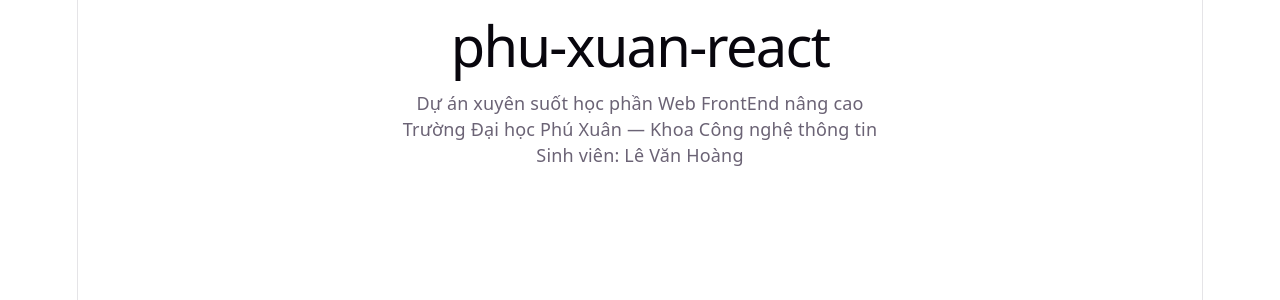
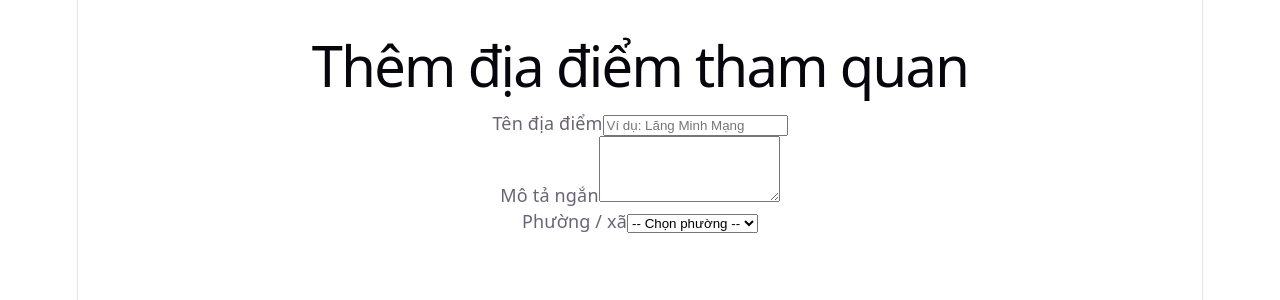
Before and after one commit to HoangSpring/phu-xuan-react, a React (Vite) app: page / in a window 1280 px wide. Shown: the top 300 px of the page. Built offline with nearby package versions, Linux system fonts and the light colour scheme.

Commit message:
buoi8-lab1: dung bieu mau co kiem soat co ban (ten, mo ta, phuong)

```diff
--- a/src/App.tsx
+++ b/src/App.tsx
@@ -1,12 +1,12 @@
+import FormThemDiaDiem from './features/dia-diem/FormThemDiaDiem';
+
 function App() {
   return (
-    <div>
-      <h1>phu-xuan-react</h1>
-      <p>Dự án xuyên suốt học phần Web FrontEnd nâng cao</p>
-      <p>Trường Đại học Phú Xuân — Khoa Công nghệ thông tin</p>
-      <p>Sinh viên: Lê Văn Hoàng</p>
+    <div style={{ padding: '20px' }}>
+      <h1>Thêm địa điểm tham quan</h1>
+      <FormThemDiaDiem />
     </div>
-  )
+  );
 }
 
-export default App
+export default App;
--- /dev/null
+++ b/src/features/dia-diem/FormThemDiaDiem.jsx
@@ -0,0 +1,66 @@
+import { useState } from 'react';
+
+const GIA_TRI_BAN_DAU = {
+  ten: '',
+  moTa: '',
+  giaVe: '',
+  phuong: '',
+  loaiHinh: 'di-tich',
+  dongY: false,
+};
+
+export default function FormThemDiaDiem() {
+  const [duLieu, setDuLieu] = useState(GIA_TRI_BAN_DAU);
+
+  // Handler duy nhất cho mọi ô nhập
+  function xuLyThayDoi(e) {
+    const { name, value, type, checked } = e.target;
+    setDuLieu((truoc) => ({
+      ...truoc,
+      [name]: type === 'checkbox' ? checked : value,
+    }));
+  }
+
+  return (
+    <form>
+      <div className="truong">
+        <label htmlFor="ten">Tên địa điểm</label>
+        <input
+          id="ten"
+          name="ten"
+          type="text"
+          value={duLieu.ten}
+          onChange={xuLyThayDoi}
+          placeholder="Ví dụ: Lăng Minh Mạng"
+        />
+      </div>
+
+      <div className="truong">
+        <label htmlFor="moTa">Mô tả ngắn</label>
+        <textarea
+          id="moTa"
+          name="moTa"
+          rows={4}
+          value={duLieu.moTa}
+          onChange={xuLyThayDoi}
+        />
+      </div>
+
+      <div className="truong">
+        <label htmlFor="phuong">Phường / xã</label>
+        <select
+          id="phuong"
+          name="phuong"
+          value={duLieu.phuong}
+          onChange={xuLyThayDoi}
+        >
+          <option value="">-- Chọn phường --</option>
+          <option value="phu-hau">Phú Hậu</option>
+          <option value="huong-long">Hương Long</option>
+          <option value="thuy-bieu">Thuỷ Biều</option>
+          <option value="vy-da">Vỹ Dạ</option>
+        </select>
+      </div>
+    </form>
+  );
+}
```
